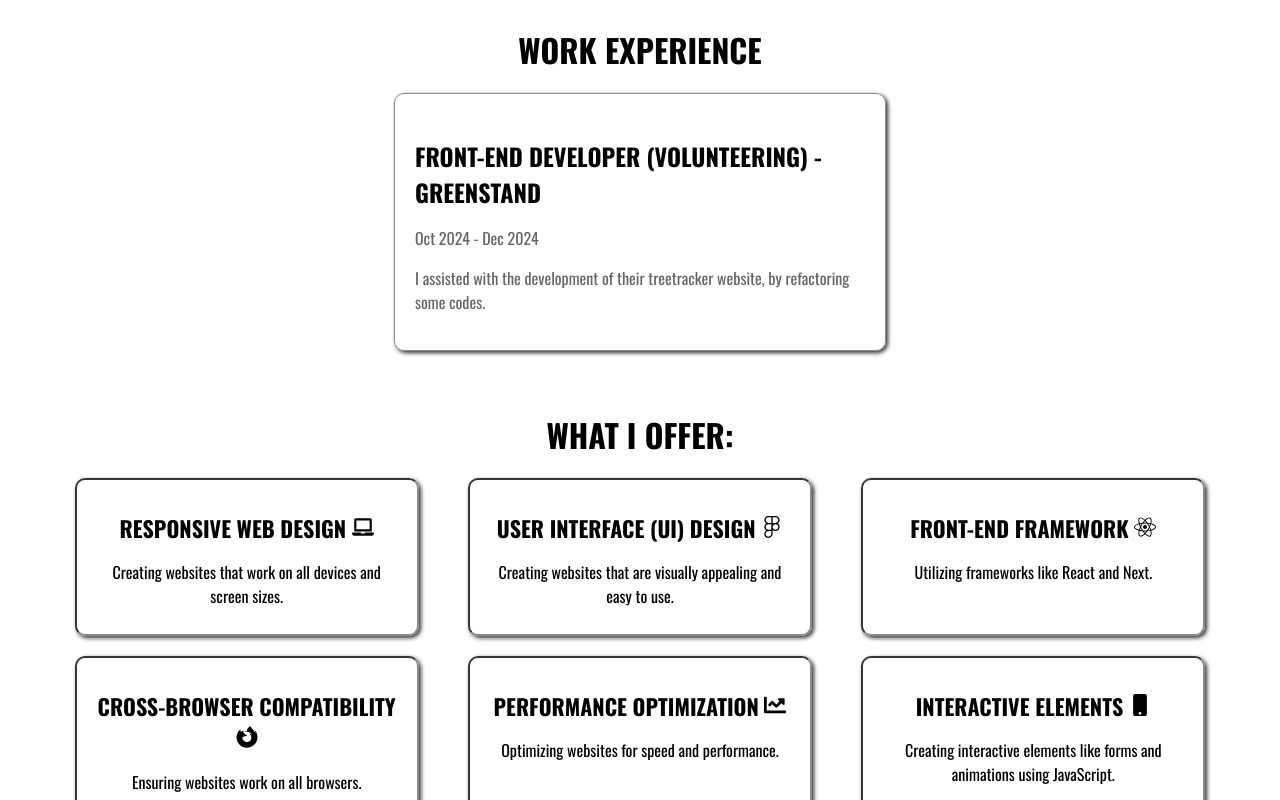
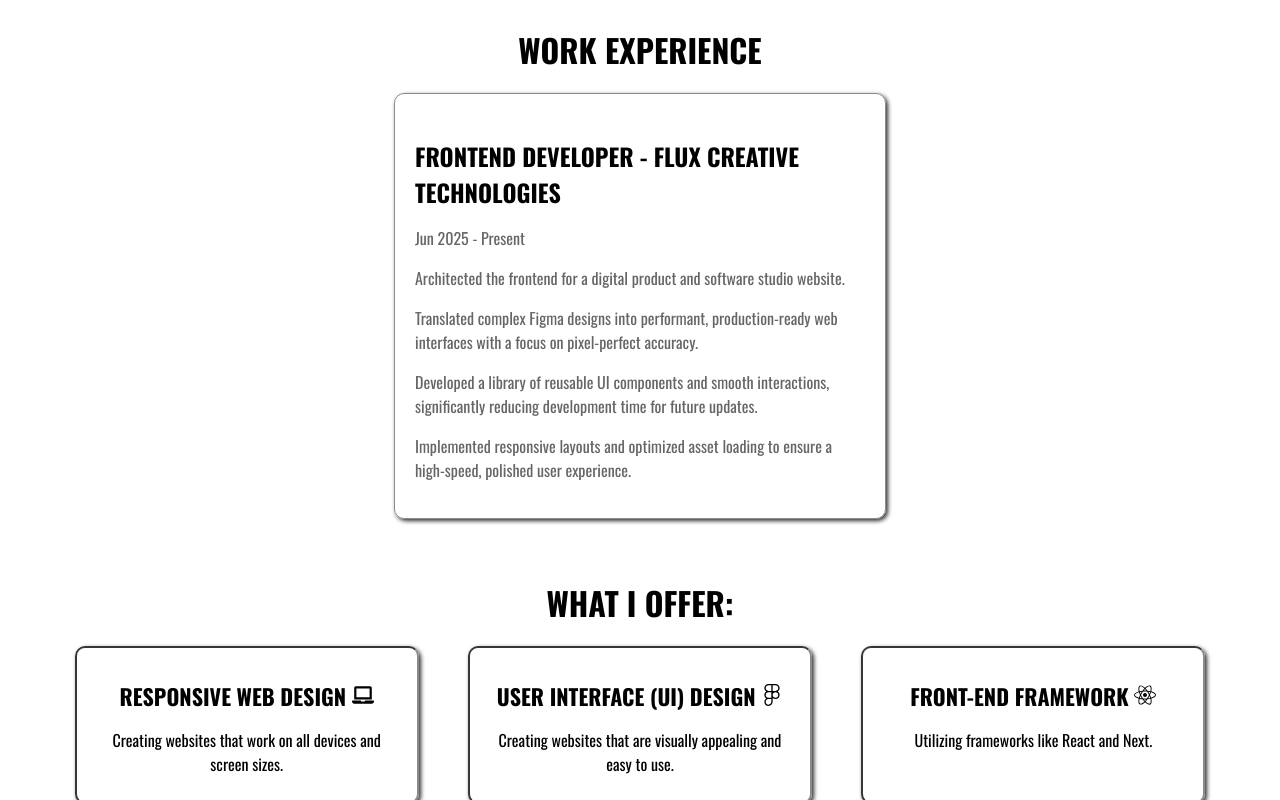
Before and after one commit to Otonbara/portfolio_website2.0, a React (Vite) app in the folder otonbara/: page / in a window 1280 px wide. Shown: the part 1320-2120 px from the top of the page. Built offline with nearby package versions, Linux system fonts and the light colour scheme.

Commit message:
Revise work experience section in About page
Updated work experience details for frontend developer role at Flux Creative Technologies, including new dates and responsibilities.

```diff
--- a/otonbara/src/pages/About.jsx
+++ b/otonbara/src/pages/About.jsx
@@ -96,11 +96,22 @@ const About = () => {
                 <h2>WORK EXPERIENCE</h2>
                 <div className="experience-cards">
                     <div className="experience-card">
-                        <h3>FRONT-END DEVELOPER (VOLUNTEERING) - GREENSTAND</h3>
-                        <p>Oct 2024 - Dec 2024</p>
+                        <h3>FRONTEND DEVELOPER - FLUX CREATIVE TECHNOLOGIES</h3>
+                        <p>Jun 2025 - Present</p>
                         <p>
-                            I assisted with the development of their treetracker website,
-                            by refactoring some codes.
+                           Architected the frontend for a digital product and software studio website.
+                        </p>
+                        <p>
+                           Translated complex Figma designs into performant, production-ready web interfaces with a focus on
+                            pixel-perfect accuracy.
+                        </p>
+                        <p>
+                           Developed a library of reusable UI components and smooth interactions, significantly reducing
+                            development time for future updates.
+                        </p>
+                        <p>
+                           Implemented responsive layouts and optimized asset loading to ensure a high-speed, polished user
+                            experience.
                         </p>
                     </div>
                 </div>
```
